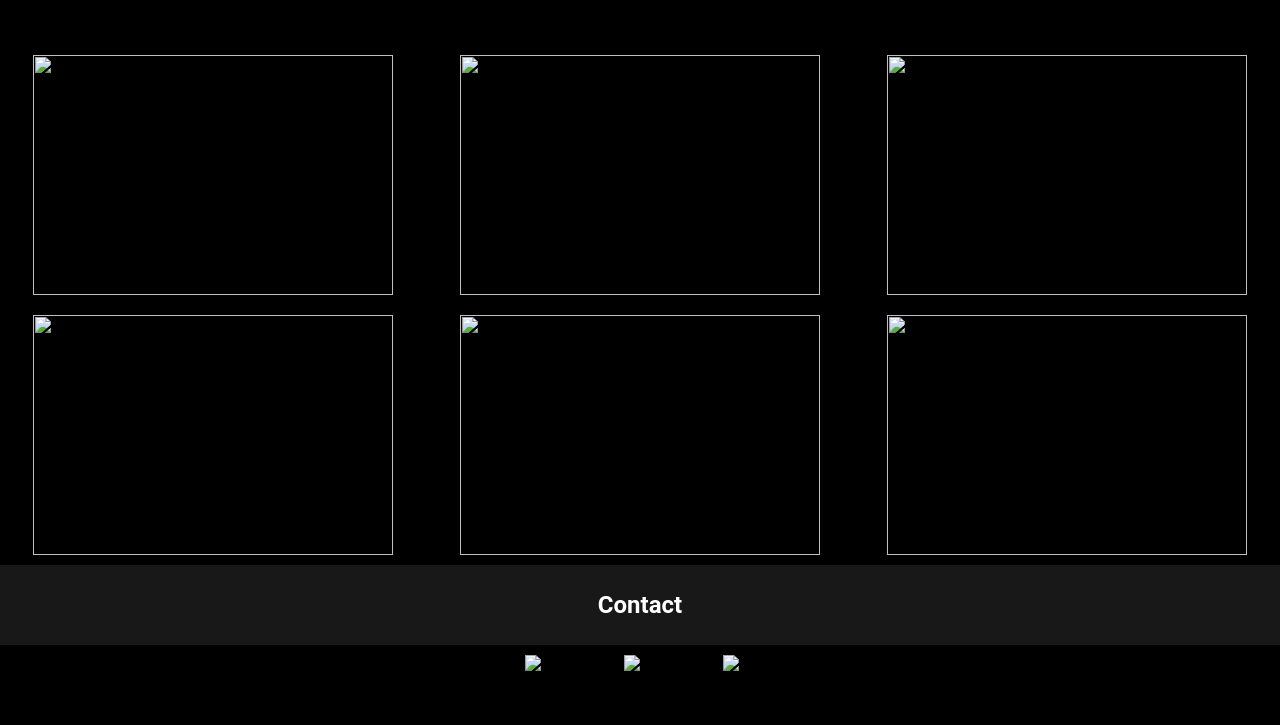
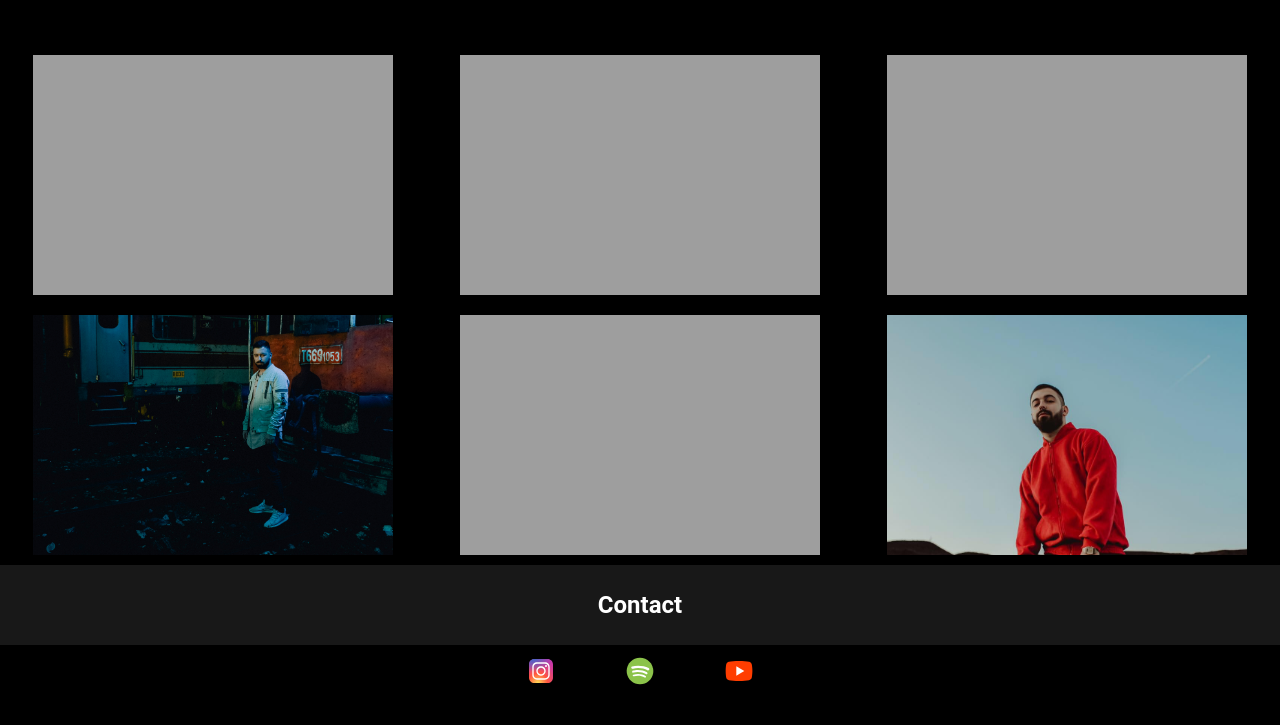
Before and after one commit to AdrianoRama/hoxton-html-project, a plain HTML site: page index.html in a window 1280 px wide. Shown: the part 2375-3100 px from the top of the page. Drawn offline with Linux system fonts and the light colour scheme; the site is published under a folder, as on GitHub Pages, so addresses that start at the root find nothing.

Commit message:
Ready for pages

```diff
--- a/index.html
+++ b/index.html
@@ -32,7 +32,7 @@
     <section id="biography">
         <h1>Biography</h1>
         <div class="bio">
-            <div class="bio-pic"><img src="/Media/bio.jpg"></div>
+            <div class="bio-pic"><img src="Media/bio.jpg"></div>
             <div class="bio-p"><p>Adriano (born november 3 ,1992) is an Albanian singer/songwriter, music and record producer.
                 His initial exposure came from a remix he made for Era Istrefi (E dehun) with the alias (Kreizler) and then with his collaboration as an artist with Toquel (Poppa Bottle) which he co-wrote and produced.
                 Later he released "Darling" at the Albanian festival "Kenga Magjike" which he gained alot of exposure. His latest single "Nale" made a very good impression to the Albanian public by staying 49 weeks at the 'Top Awards' 'The Top List' and reaching nr 2 from 100 songs.</p></div>
@@ -62,20 +62,20 @@
     <section id="gallery">
         <h1>Gallery</h1>
         <div class="photos">
-            <img src="/Media/1.JPG" alt="">
-            <img src="/Media/2.JPG" alt="">
-            <img src="/Media/3.JPG" alt="">
-            <img src="/Media/4.JPG" alt="">
-            <img src="/Media/5.png" alt="">
-            <img src="/Media/6.JPG" alt="">
+            <img src="Media/1.JPG" alt="">
+            <img src="Media/2.JPG" alt="">
+            <img src="Media/3.JPG" alt="">
+            <img src="Media/4.JPG" alt="">
+            <img src="Media/5.png" alt="">
+            <img src="Media/6.JPG" alt="">
         </div>
     </section>
     <section id="contact">
         <h1>Contact</h1>
         <div class="socials">
-            <a href="https://www.instagram.com/adrianogotthesauce" target="__blank"><img src="/Media/icons8-instagram.svg"></a>
-            <a href="https://open.spotify.com/artist/32n9cn8PuWeYZVxnU4QLZ3" target="__blank"><img src="/Media/icons8-spotify.svg"></a>
-            <a href="https://www.youtube.com/channel/UCt5BiUcf7ew24HqYbh-5qlw" target="__blank"><img src="/Media/icons8-youtube.svg"></a>
+            <a href="https://www.instagram.com/adrianogotthesauce" target="__blank"><img src="Media/icons8-instagram.svg"></a>
+            <a href="https://open.spotify.com/artist/32n9cn8PuWeYZVxnU4QLZ3" target="__blank"><img src="Media/icons8-spotify.svg"></a>
+            <a href="https://www.youtube.com/channel/UCt5BiUcf7ew24HqYbh-5qlw" target="__blank"><img src="Media/icons8-youtube.svg"></a>
         </div>
         <form action="">
             <input type="text" class="name" placeholder="Enter your Name">
```
